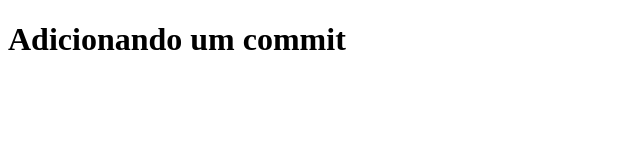
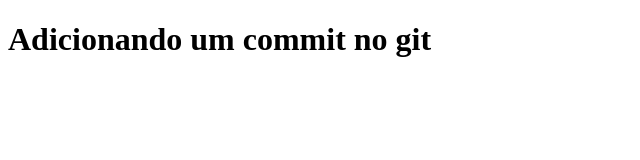
Before and after one commit to samuel7417/Teste, a plain HTML site: page index.html in a window 1280 px wide. Shown: the whole page, without its empty margins (0-640 px from the left). Drawn offline with Linux system fonts and the light colour scheme.

Commit message:
teste git

```diff
--- a/index.html
+++ b/index.html
@@ -8,7 +8,7 @@
 </head>
 <body>
     <h1>
-        Adicionando um commit
+        Adicionando um commit no git
     </h1>
 </body>
 </html>
```
